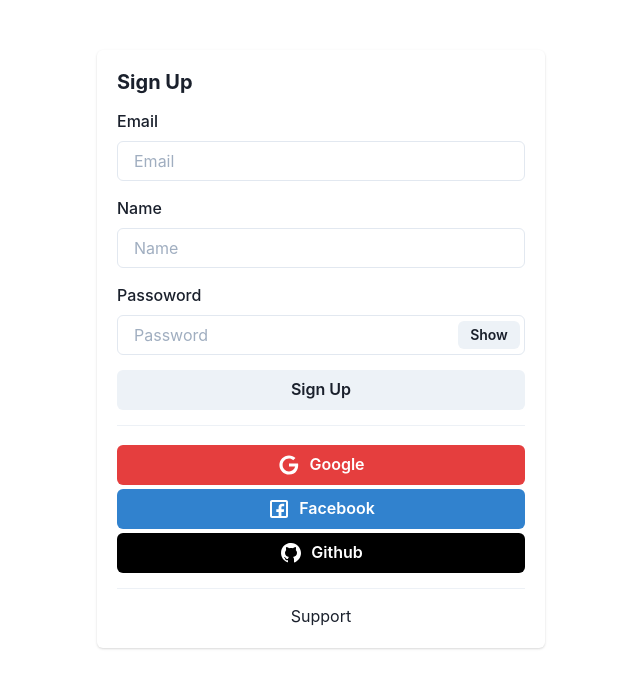
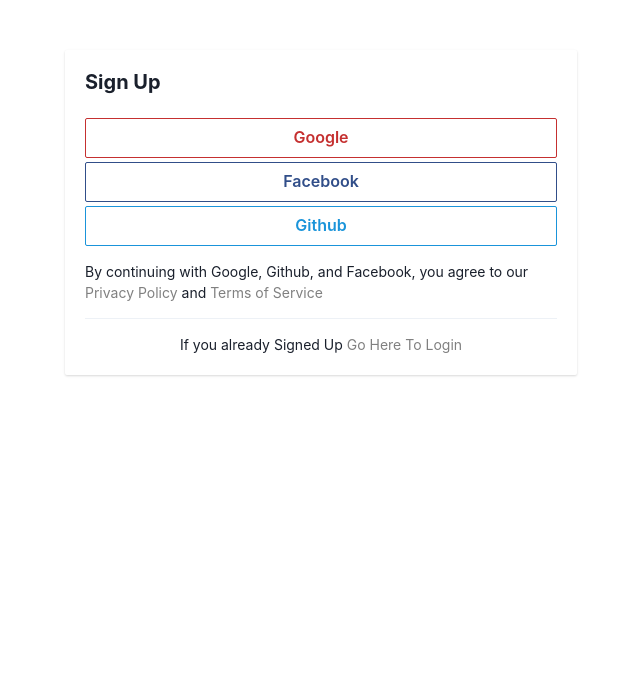
Before and after one commit to tmtygnz/YouDo, a Next.js app: page /users/SignUp in a window 1280 px wide. Shown: the top 688 px of the page, without its empty margins (319-959 px from the left). Built offline with nearby package versions, Linux system fonts and the light colour scheme.

Commit message:
Sign Up Page Change

```diff
--- a/next.config.js
+++ b/next.config.js
@@ -1,3 +1,17 @@
 module.exports = {
-  reactStrictMode: true,
+	reactStrictMode: true,
+	async headers() {
+		return [
+			{
+				// matching all API routes
+				source: "/api/:path*",
+				headers: [
+					{ key: "Access-Control-Allow-Credentials", value: "true" },
+					{ key: "Access-Control-Allow-Origin", value: "*" },
+					{ key: "Access-Control-Allow-Methods", value: "GET,OPTIONS,PATCH,DELETE,POST,PUT" },
+					{ key: "Access-Control-Allow-Headers", value: "X-CSRF-Token, X-Requested-With, Accept, Accept-Version, Content-Length, Content-MD5, Content-Type, Date, X-Api-Version" },
+				]
+			}
+		]
+	}
 }
--- a/package.json
+++ b/package.json
@@ -13,6 +13,7 @@
     "@emotion/react": "^11",
     "@emotion/styled": "^11",
     "@react-icons/all-files": "^4.1.0",
+    "axios": "^0.21.1",
     "firebase": "^8.10.0",
     "formik": "^2.2.9",
     "framer-motion": "^4",
@@ -20,7 +21,8 @@
     "react": "17.0.2",
     "react-dom": "17.0.2",
     "react-hook-form": "^7.13.0",
-    "react-responsive": "^9.0.0-beta.3"
+    "react-responsive": "^9.0.0-beta.3",
+    "vercel": "^23.1.2"
   },
   "devDependencies": {
     "eslint": "7.32.0",
--- /dev/null
+++ b/pages/api/CreateUserGoogle.js
@@ -0,0 +1,20 @@
+import firebase from "firebase"
+import { resolveHref } from "next/dist/shared/lib/router/router"
+
+const FirebaseAuth = process.env.FirebaseAuth
+
+module.exports = async (req, res) => {
+	console.log(FirebaseAuth)
+	firebase.initializeApp(FirebaseAuth)
+
+	let provider = new firebase.auth.GoogleAuthProvider();
+	firebase.auth().signInWithPopup(provider)
+		.then((result) => {
+			res.send(result)
+			console.log("Account Linked")
+		})
+		.catch((error) => {
+			res.status(414)
+			console.log(error)
+		});
+}
--- a/pages/users/SignUp.jsx
+++ b/pages/users/SignUp.jsx
@@ -1,9 +1,19 @@
-import { Flex, Box, FormControl, FormLabel, Input, InputRightElement, InputGroup, Button, Divider, Heading, Text } from '@chakra-ui/react'
+import {
+	Flex,
+	Box,
+	Link,
+	Button,
+	Divider,
+	Heading,
+	Text,
+	FormErrorMessage
+} from '@chakra-ui/react'
 import React, { useState, set } from 'react'
 import { FacebookLogoSmall } from '../../icons/Facebook'
 import { GithubLogoSmall } from '../../icons/Github'
 import { GoogleLogoSmall } from '../../icons/Google'
 import { useForm } from "react-hook-form"
+import axios from 'axios'
 
 export default function SignUp() {
 	const [showPassword, setShowPassword] = useState(false)
@@ -16,72 +26,38 @@
 		formState: { errors, isSubmitting }
 	} = useForm()
 
-	const SignIn = (values) => {
-		return new Promise((resolve) => {
-			setTimeout(() => {
-				alert(JSON.stringify(values, null, 2));
-				resolve();
-			},1);
-		});
+	const GetGoole = (values) => {
+		alert(values)
+		axios.get("/api/CreateUserGoogle")
 	}
 
 	return (
 		<div className="SignUpForm">
 			<Flex justifyContent="center">
-				<Box w="md" boxShadow="base" borderRadius="md" mt="50px">
+				<Box w="lg" boxShadow="base" borderRadius="sm" mt="50px">
 					<Box p="5">
-						<Heading mb="15" size="md">Sign Up</Heading>
-						<Box className="Form">
-							<form onSubmit={handleSubmit(SignIn)}>
-								<FormControl id="useremail" mt="15">
-									<FormLabel>Email</FormLabel>
-									<Input placeholder="Email" id="email" {...register("email")} type="email" />
-								</FormControl>
-
-								<FormControl id="username" mt="15">
-									<FormLabel>Name</FormLabel>
-									<Input placeholder="Name" {...register("name")} type="text" />
-								</FormControl>
-
-								<FormControl id="userpassword" mt="15">
-									<FormLabel>Passoword</FormLabel>
-									<InputGroup>
-										<Input type={showPassword ? "text" : "password"} placeholder="Password" {...register("password")} />
-										<InputRightElement width="4.5rem">
-											<Button h="1.75rem" size="sm" onClick={handlePasswordClick}>
-												{showPassword ? "Hide" : "Show"}
-											</Button>
-										</InputRightElement>
-									</InputGroup>
-								</FormControl>
-
-								<Box className="SignUpButton" mt="15" justifyContent="center">
-									<Flex justifyContent="space-evenly">
-										<Button w="md" type="submit" isLoading={isSubmitting}>Sign Up</Button>
-									</Flex>
+						<Heading size="md">Sign Up</Heading>
+						<Box className="SignUpButtons" mt="5">
+							<Flex justifyContent="center" wrap="wrap">
+								<Button colorScheme="red" w="lg" variant="outline" borderRadius="sm" mt="1"
+								onClick={GetGoole}>Google</Button>
+								<Button colorScheme="facebook" w="lg" variant="outline" borderRadius="sm" mt="1">Facebook</Button>
+								<Button colorScheme="twitter" w="lg" variant="outline" borderRadius="sm" mt="1">Github</Button>
+							</Flex>
+						</Box>
+						<Box mt="15" fontSize="sm" className="TermsAndPrivacy">
+							By continuing with Google, Github, and Facebook, you agree to our
+							<Link color="gray"> Privacy Policy</Link> and <Link color="gray">Terms of Service</Link>
+						</Box>
+						<Divider mt="15" />
+						<Box mt="15" fontSize="sm" className="AlreadySignedUp">
+							<Flex justifyContent="center">
+								<Box>
+									If you already Signed Up <Link color="gray"> Go Here To Login</Link>
 								</Box>
-
-							</form>
-
-						</Box>
-
-						<Divider orientation="horizontal" mt="15" />
-
-						<Box className="LoginWithOthers">
-							<Flex mt="15" justifyContent="space-evenly" wrap="wrap">
-								<Button w="lg" mt="1" colorScheme="red" leftIcon={<GoogleLogoSmall />}>Google</Button>
-								<Button w="lg" mt="1" colorScheme="blue" leftIcon={<FacebookLogoSmall />}>Facebook</Button>
-								<Button w="lg" mt="1" backgroundColor="black" color="white" colorScheme="blackAlpha" leftIcon={<GithubLogoSmall />}>Github</Button>
 							</Flex>
 						</Box>
 
-						<Divider orientation="horizontal" mt="15" />
-
-						<Box className="Support">
-							<Flex justifyContent="center" mt="15">
-								<Text>Support</Text>
-							</Flex>
-						</Box>
 					</Box>
 				</Box>
 			</Flex>
```
Also changed, not shown: components/Navigation.jsx (+6 -6 lines), components/LandingPage.jsx (line endings or trailing spaces), pages/api/CreateUser.js (deleted), 2 other files (tests, documents, lock files or other folders).
